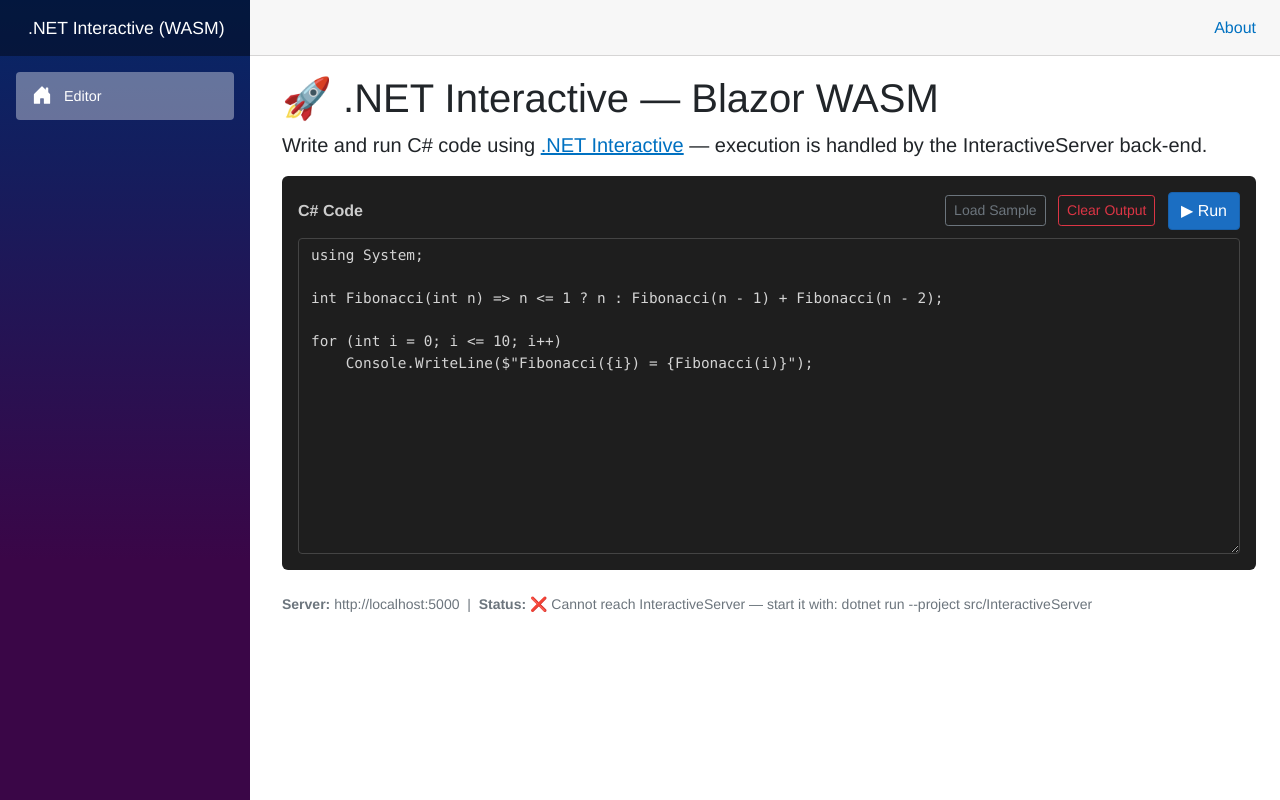
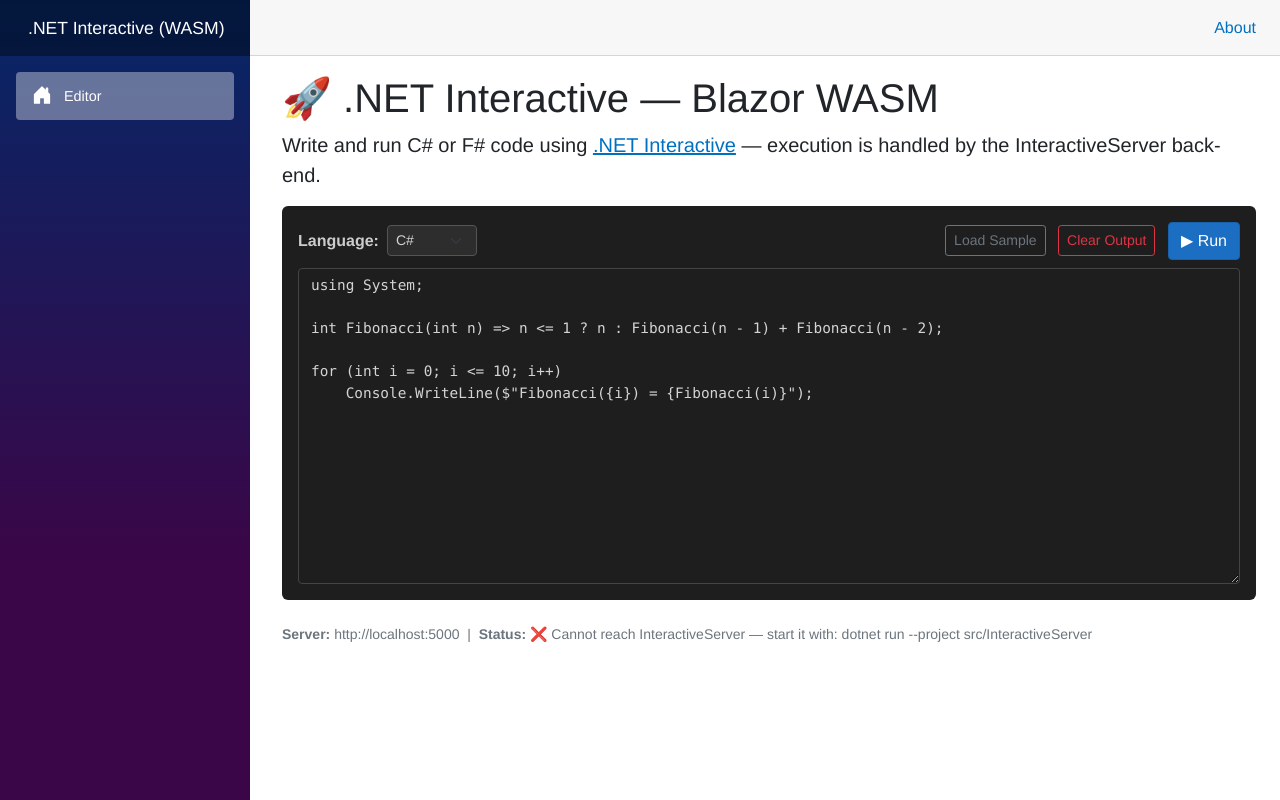
Before and after one commit to alex-hedley/dotnet-interactive-blazor-wasm, an ASP.NET Core app: page / in a window 1280 px wide. Run offline with ASP.NET Core 8, Linux system fonts and the light colour scheme; data that the repository does not hold is empty; style sheets or scripts are compiled from the project's sources.

Commit message:
Add language dropdown and F# support to BlazorApp + InteractiveServer; add screenshots
Co-authored-by: AlexHedley <1573469+AlexHedley@users.noreply.github.com>

```diff
--- a/src/BlazorApp/Pages/Home.razor
+++ b/src/BlazorApp/Pages/Home.razor
@@ -6,11 +6,18 @@
 <PageTitle>.NET Interactive (WASM)</PageTitle>
 
 <h1>🚀 .NET Interactive — Blazor WASM</h1>
-<p class="lead">Write and run C# code using <a href="https://github.com/dotnet/interactive" target="_blank">.NET Interactive</a> — execution is handled by the InteractiveServer back-end.</p>
+<p class="lead">Write and run C# or F# code using <a href="https://github.com/dotnet/interactive" target="_blank">.NET Interactive</a> — execution is handled by the InteractiveServer back-end.</p>
 
 <div class="editor-container">
     <div class="d-flex justify-content-between align-items-center mb-2">
-        <label class="fw-bold" for="codeEditor">C# Code</label>
+        <div class="d-flex align-items-center gap-2">
+            <label class="fw-bold text-nowrap" for="codeEditor">Language:</label>
+            <select id="languageSelect" class="form-select form-select-sm language-select"
+                    @bind="_language" @bind:after="OnLanguageChanged">
+                <option value="csharp">C#</option>
+                <option value="fsharp">F#</option>
+            </select>
+        </div>
         <div>
             <button class="btn btn-sm btn-outline-secondary me-2" @onclick="LoadSample">Load Sample</button>
             <button class="btn btn-sm btn-outline-danger me-2" @onclick="ClearOutput">Clear Output</button>
@@ -33,7 +40,7 @@
               spellcheck="false"
               @bind="_code"
               @bind:event="oninput"
-              placeholder="Enter C# code here…"></textarea>
+              placeholder="@($"Enter {DisplayLanguage} code here…")"></textarea>
 </div>
 
 @if (_statusMessage is not null)
@@ -72,6 +79,7 @@
     #codeEditor { background: #1e1e1e; color: #d4d4d4; border: 1px solid #444; font-size: 0.9rem; resize: vertical; }
     .output-box { background: #0d0d0d; color: #a8ff78; border: 1px solid #333; border-radius: 4px; padding: 1rem; min-height: 80px; white-space: pre-wrap; word-break: break-all; }
     label.fw-bold { color: #ccc; }
+    .language-select { background-color: #2d2d2d; color: #d4d4d4; border-color: #555; width: auto; min-width: 90px; }
 </style>
 
 @code {
@@ -79,6 +87,9 @@
     // and falls back to localhost:5000 for local dev.
     private string _serverUrl = "http://localhost:5000";
 
+    private string _language = "csharp";
+
+    private string DisplayLanguage => _language == "fsharp" ? "F#" : "C#";
     private string _code = @"using System;
 
 int Fibonacci(int n) => n <= 1 ? n : Fibonacci(n - 1) + Fibonacci(n - 2);
@@ -128,7 +139,7 @@ for (int i = 0; i <= 10; i++)
         {
             var response = await Http.PostAsJsonAsync(
                 $"{_serverUrl}/api/execute",
-                new { code = _code });
+                new { code = _code, language = _language });
 
             if (!response.IsSuccessStatusCode)
             {
@@ -183,9 +194,29 @@ for (int i = 0; i <= 10; i++)
         _statusMessage = null;
     }
 
+    private void OnLanguageChanged()
+    {
+        LoadSample();
+    }
+
     private void LoadSample()
     {
-        _code = @"using System;
+        if (_language == "fsharp")
+        {
+            _code = @"open System
+
+let fibonacci n =
+    let rec fib a b count =
+        if count = 0 then a
+        else fib b (a + b) (count - 1)
+    fib 0 1 n
+
+for i in 0 .. 10 do
+    printfn $""Fibonacci({i}) = {fibonacci i}""";
+        }
+        else
+        {
+            _code = @"using System;
 using System.Linq;
 
 // Generate the first 15 primes
@@ -195,6 +226,7 @@ var primes = Enumerable.Range(2, 100)
 
 Console.WriteLine(""First 15 prime numbers:"");
 Console.WriteLine(string.Join("", "", primes));";
+        }
         ClearOutput();
     }
 
```
Also changed, not shown: src/InteractiveServer/Program.cs (+17 -5 lines).
